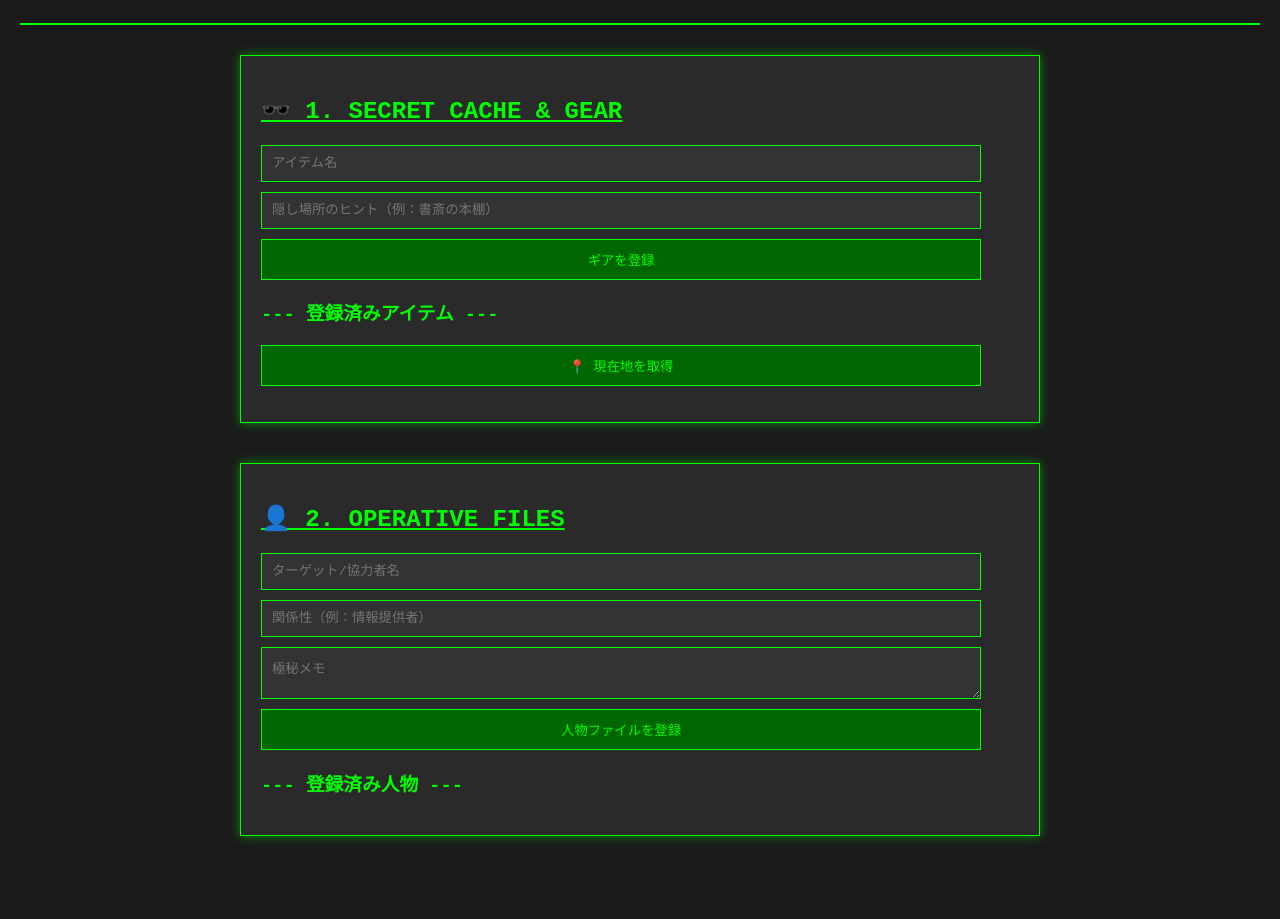
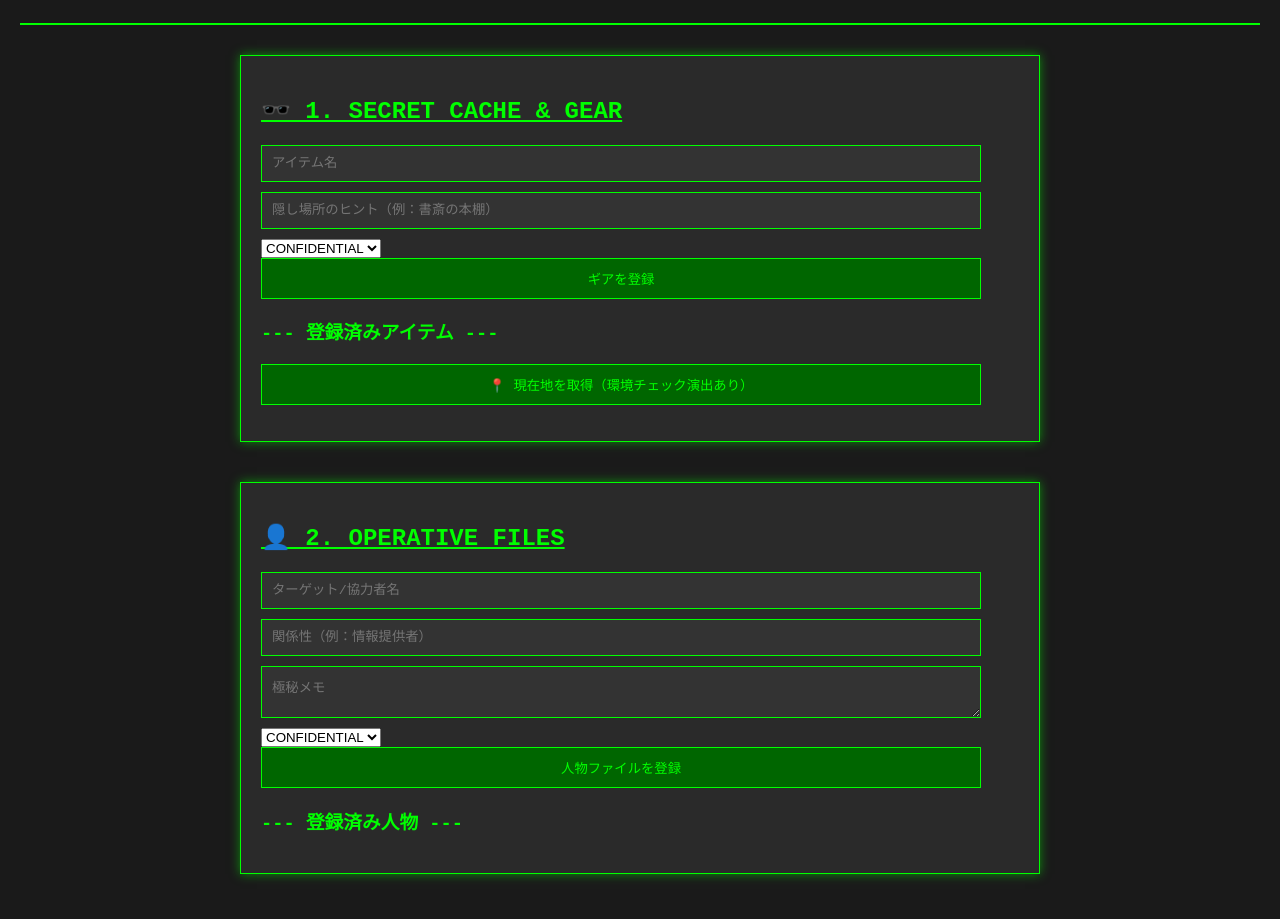
Before and after one commit to nobody3301-221/note-app, a plain HTML site: page spy.html in a window 1280 px wide. Shown: the part 121-1040 px from the top of the page. Before the commit the page ends 1017 px from the top, so only its background shows below. Drawn offline with Linux system fonts and the light colour scheme.

Commit message:
Update spy.html

```diff
--- a/spy.html
+++ b/spy.html
@@ -18,12 +18,17 @@
             <form id="gear-form">
                 <input type="text" id="gear-name" placeholder="アイテム名" required>
                 <input type="text" id="gear-hint" placeholder="隠し場所のヒント（例：書斎の本棚）" required>
+                <select id="gear-level">
+                    <option value="CONFIDENTIAL">CONFIDENTIAL</option>
+                    <option value="SECRET">SECRET</option>
+                    <option value="TOP_SECRET">TOP SECRET</option>
+                </select>
                 <button type="submit">ギアを登録</button>
             </form>
             <h3>--- 登録済みアイテム ---</h3>
             <ul id="gear-list">
                 </ul>
-            <button onclick="loadCurrentLocation()" id="location-button">📍 現在地を取得</button>
+            <button onclick="loadCurrentLocation()" id="location-button">📍 現在地を取得（環境チェック演出あり）</button>
             <p id="location-status"></p>
         </section>
 
@@ -33,6 +38,11 @@
                 <input type="text" id="person-name" placeholder="ターゲット/協力者名" required>
                 <input type="text" id="person-relation" placeholder="関係性（例：情報提供者）">
                 <textarea id="person-note" placeholder="極秘メモ"></textarea>
+                <select id="person-level">
+                    <option value="CONFIDENTIAL">CONFIDENTIAL</option>
+                    <option value="SECRET">SECRET</option>
+                    <option value="TOP_SECRET">TOP SECRET</option>
+                </select>
                 <button type="submit">人物ファイルを登録</button>
             </form>
             <h3>--- 登録済み人物 ---</h3>
```
